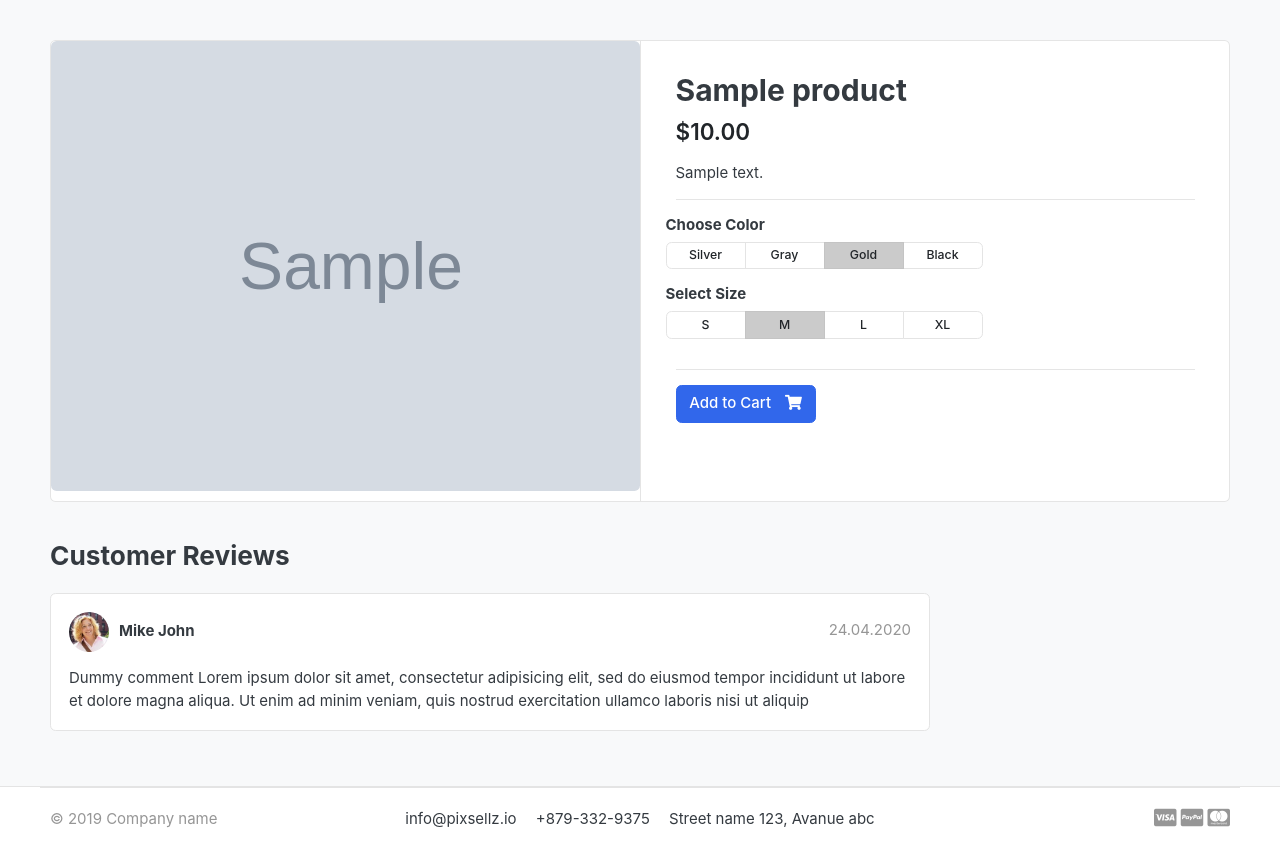
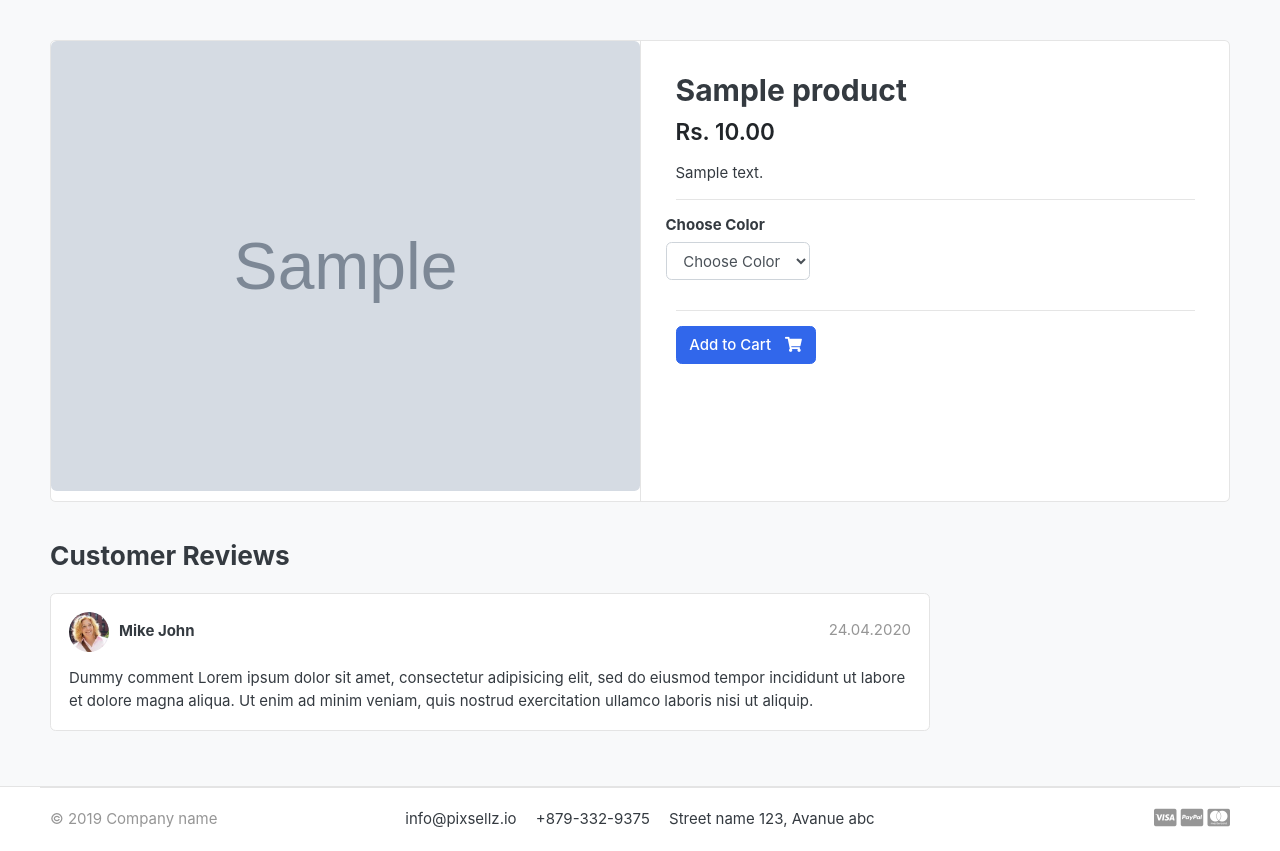
Before and after one commit to riteshchaudhary009/greatkart-django, a Django app: a page that uses templates/store/product_detail.html in a window 1280 px wide. Shown: the part 118-969 px from the top of the page. Run offline with Django 5.2, Linux system fonts and the light colour scheme; tables that the repository leaves empty hold one stand-in row (values such as "Sample post"); grey boxes marked "Sample" are stand-in pictures; some libraries are stand-ins or nearby versions; some web fonts are replaced.

Commit message:
new commit

```diff
--- a/carts/views.py
+++ b/carts/views.py
@@ -3,7 +3,7 @@ from django.shortcuts import render, redirect, get_object_or_404
 from store.models import Product
 from .models import Cart, CartItem
 
-
+from django.http import HttpResponse
 # Create your views here.
 
 def _cart_id(request):
@@ -16,6 +16,10 @@ def _cart_id(request):
 
 
 def add_cart(request, product_id):
+    color = request.GET['color']
+    size = request.GET['size']
+    return HttpResponse(color + '' + size)
+    exit()
     product = Product.objects.get(id=product_id)
 
     try:
--- a/store/models.py
+++ b/store/models.py
@@ -21,3 +21,19 @@ class Product(models.Model):
 
     def __str__(self):
         return self.product_name
+
+
+variation_category_choice=(
+    ('color', 'color'),
+    ('size', 'size')
+)
+
+class Variation(models.Model):
+    product = models.ForeignKey(Product, on_delete=models.CASCADE)
+    Variation_category = models.CharField(max_length=100, choices=variation_category_choice)
+    variation_value = models.CharField(max_length=100)
+    is_active = models.BooleanField(default=True)
+    create_date = models.DateTimeField(auto_now=True)
+
+    def __unicode__(self):
+        return self.product
--- a/templates/store/product_detail.html
+++ b/templates/store/product_detail.html
@@ -1,132 +1,268 @@
+
 {% extends 'base.html' %}
 
-{%load static%}
+{% load static %}
 
 {% block content %}
 
 <section class="section-content padding-y bg">
+
     <div class="container">
 
-<!-- ============================ COMPONENT 1 ================================= -->
+        <!-- ============================ PRODUCT DETAIL ============================ -->
+
         <div class="card">
+
             <div class="row no-gutters">
+
+                <!-- Product Image -->
                 <aside class="col-md-6">
+
                     <article class="gallery-wrap">
+
                         <div class="img-big-wrap">
-	   <a href="#"><img src="{{ single_product.images.url }}"></a>
-	</div> <!-- img-big-wrap.// -->
 
-</article> <!-- gallery-wrap .end// -->
+                            <a href="{{ single_product.images.url }}">
+                                <img
+                                    src="{{ single_product.images.url }}"
+                                    alt="{{ single_product.product_name }}"
+                                    class="img-fluid"
+                                >
+                            </a>
+
+                        </div>
+
+                    </article>
+
                 </aside>
+
+
+                <!-- Product Information -->
                 <main class="col-md-6 border-left">
+
+                    <form
+                        action="{% url 'add_cart' single_product.id %}"
+                        method="GET"
+                    >
+
                         <article class="content-body">
 
-<h2 class="title">{{ single_product.product_name}}</h2>
+                            <!-- Product Name -->
+                            <h2 class="title">
+                                {{ single_product.product_name }}
+                            </h2>
 
+
+                            <!-- Product Price -->
                             <div class="mb-3">
-	<var class="price h4">${{ single_product.price|floatformat:2 }}</var>
+
+                                <var class="price h4">
+                                    Rs. {{ single_product.price|floatformat:2 }}
+                                </var>
+
                             </div>
 
-<p>{{ single_product.description }}</p>
+
+                            <!-- Description -->
+                            <p>
+                                {{ single_product.description }}
+                            </p>
+
+                            <hr>
+
+
+                            <!-- Color -->
+                            <div class="row">
+
+                                <div class="item-option-select">
+
+                                    <h6>Choose Color</h6>
+
+                                    <select
+                                        name="color"
+                                        class="form-control" required
+                                    >
+                                        <option value= "" disabled selected>Choose Color</option>
+                                    {% for i in single_product.variation_set.all %}
+                                        <option value="{{ i.variation_value }}">
+                                        {{ i.variation_value }}
+                                        </option>
+                                    {% endfor %}
+
+
+                                    </select>
+
+                                </div>
+
+                            </div>
+
+
+                            <!-- Size -->
+                            {% comment %} <div class="row mt-3">
+
+                                <div class="item-option-select">
+
+                                    <h6>Select Size</h6>
+
+                                    <select
+                                        name="size"
+                                        class="form-control"
+                                    >
+
+                                        <option value="small">
+                                            Small
+                                        </option>
+
+                                        <option value="medium">
+                                            Medium
+                                        </option>
+
+                                        <option value="large">
+                                            Large
+                                        </option>
+
+                                    </select>
+
+                                </div>
+
+                            </div> {% endcomment %}
 
 
                             <hr>
-	<div class="row">
-		<div class="item-option-select">
-			<h6>Choose Color</h6>
-			<div class="btn-group btn-group-sm btn-group-toggle" data-toggle="buttons">
-			  <label class="btn btn-light">
-			    <input type="radio" name="radio_color"> Silver
-			  </label>
-			  <label class="btn btn-light">
-			    <input type="radio" name="radio_color" > Gray
-			  </label>
-			  <label class="btn btn-light active">
-			    <input type="radio" name="radio_color checked"> Gold
-			  </label>
-			  <label class="btn btn-light">
-			    <input type="radio" name="radio_color"> Black
-			  </label>
-			</div>
-		</div>
-	</div> <!-- row.// -->
-	<div class="row">
-		<div class="item-option-select">
-			<h6>Select Size</h6>
-			<div class="btn-group btn-group-sm btn-group-toggle" data-toggle="buttons">
-			  <label class="btn btn-light">
-			    <input type="radio" name="radio_color"> S
-			  </label>
-			  <label class="btn btn-light active">
-			    <input type="radio" name="radio_color" checked> M
-			  </label>
-			  <label class="btn btn-light">
-			    <input type="radio" name="radio_color"> L
-			  </label>
-			  <label class="btn btn-light">
-			    <input type="radio" name="radio_color"> XL
-			  </label>
-			</div>
-		</div>
-	</div> <!-- row.// -->
 
-	<hr>
-	{% if single_product.stock  <= 0 %}
 
-		<span class="badge badge-danger">Out of Stock</span>
+                            <!-- Stock / Cart -->
+                            {% if single_product.stock <= 0 %}
+
+                                <span class="badge badge-danger">
+                                    Out of Stock
+                                </span>
+
                             {% else %}
 
-		{%if in_cart %}
-	 		<a href="#" class="btn  btn-success"> <span class="text">Added to Cart</span> <i class="fas fa-check"></i></a>
+                                {% if in_cart %}
 
-	 		<a href="{% url 'cart' %}" class="btn  btn-outline-primary"> <span class="text">View Cart</span> <i class="fas fa-eye"></i></a>
+                                    <a
+                                        href="{% url 'cart' %}"
+                                        class="btn btn-success"
+                                    >
+                                        <span class="text">
+                                            Added to Cart
+                                        </span>
+
+                                        <i class="fas fa-check"></i>
+                                    </a>
+
+
+                                    <a
+                                        href="{% url 'cart' %}"
+                                        class="btn btn-outline-primary"
+                                    >
+                                        <span class="text">
+                                            View Cart
+                                        </span>
+
+                                        <i class="fas fa-eye"></i>
+                                    </a>
+
                                 {% else %}
-		<a href=" {% url "add_cart" single_product.id %} " class="btn  btn-primary"> <span class="text">Add to Cart</span> <i class="fas fa-shopping-cart"></i>  </a>
-		</article> <!-- product-info-aside .// -->
-		{% endif %}
+
+                                    <button
+                                        type="submit"
+                                        class="btn btn-primary"
+                                    >
+                                        <span class="text">
+                                            Add to Cart
+                                        </span>
+
+                                        <i class="fas fa-shopping-cart"></i>
+                                    </button>
+
                                 {% endif %}
 
-		</main> <!-- col.// -->
-	</div> <!-- row.// -->
-</div> <!-- card.// -->
-<!-- ============================ COMPONENT 1 END .// ================================= -->
+                            {% endif %}
+
+                        </article>
+
+                    </form>
+
+                </main>
+
+            </div>
+
+        </div>
+
+        <!-- ============================ PRODUCT DETAIL END ============================ -->
+
 
         <br>
 
+
+        <!-- ============================ CUSTOMER REVIEWS ============================ -->
+
         <div class="row">
+
             <div class="col-md-9">
 
                 <header class="section-heading">
-		<h3>Customer Reviews </h3>
+
+                    <h3>
+                        Customer Reviews
+                    </h3>
 
                 </header>
 
+
+                <!-- Review -->
                 <article class="box mb-3">
+
                     <div class="icontext w-100">
-			<img src="{% static './images/avatars/avatar1.jpg' %}" class="img-xs icon rounded-circle">
+
+                        <img
+                            src="{% static 'images/avatars/avatar1.jpg' %}"
+                            class="img-xs icon rounded-circle"
+                            alt="Customer"
+                        >
+
                         <div class="text">
-				<span class="date text-muted float-md-right">24.04.2020 </span>
-				<h6 class="mb-1">Mike John </h6>
+
+                            <span class="date text-muted float-md-right">
+                                24.04.2020
+                            </span>
+
+                            <h6 class="mb-1">
+                                Mike John
+                            </h6>
 
                         </div>
-		</div> <!-- icontext.// -->
+
+                    </div>
+
+
                     <div class="mt-3">
+
                         <p>
-				Dummy comment Lorem ipsum dolor sit amet, consectetur adipisicing elit, sed do eiusmod
-				tempor incididunt ut labore et dolore magna aliqua. Ut enim ad minim veniam,
-				quis nostrud exercitation ullamco laboris nisi ut aliquip
+                            Dummy comment Lorem ipsum dolor sit amet,
+                            consectetur adipisicing elit, sed do eiusmod
+                            tempor incididunt ut labore et dolore magna aliqua.
+                            Ut enim ad minim veniam, quis nostrud exercitation
+                            ullamco laboris nisi ut aliquip.
                         </p>
+
                     </div>
+
                 </article>
 
+            </div>
 
+        </div>
 
-	</div> <!-- col.// -->
-</div> <!-- row.// -->
+        <!-- ============================ CUSTOMER REVIEWS END ============================ -->
 
+    </div>
 
-</div> <!-- container .//  -->
 </section>
-<!-- ========================= SECTION CON
+
+<!-- ========================= SECTION CONTENT END ========================= -->
 
 {% endblock %}
```
Also changed, not shown: store/admin.py (+8 -1 lines), store/migrations/0002_variation.py (added). Lines whose indentation alone changed are shown as unchanged.
